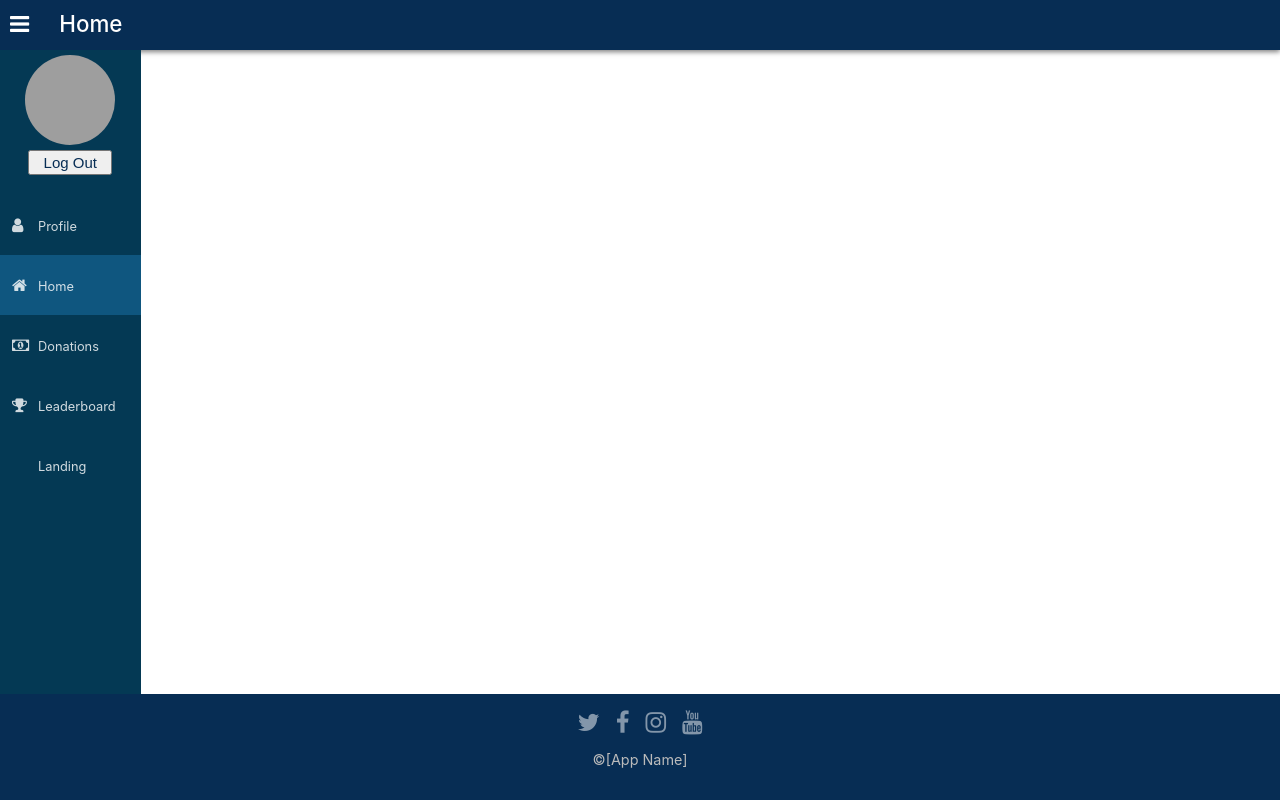
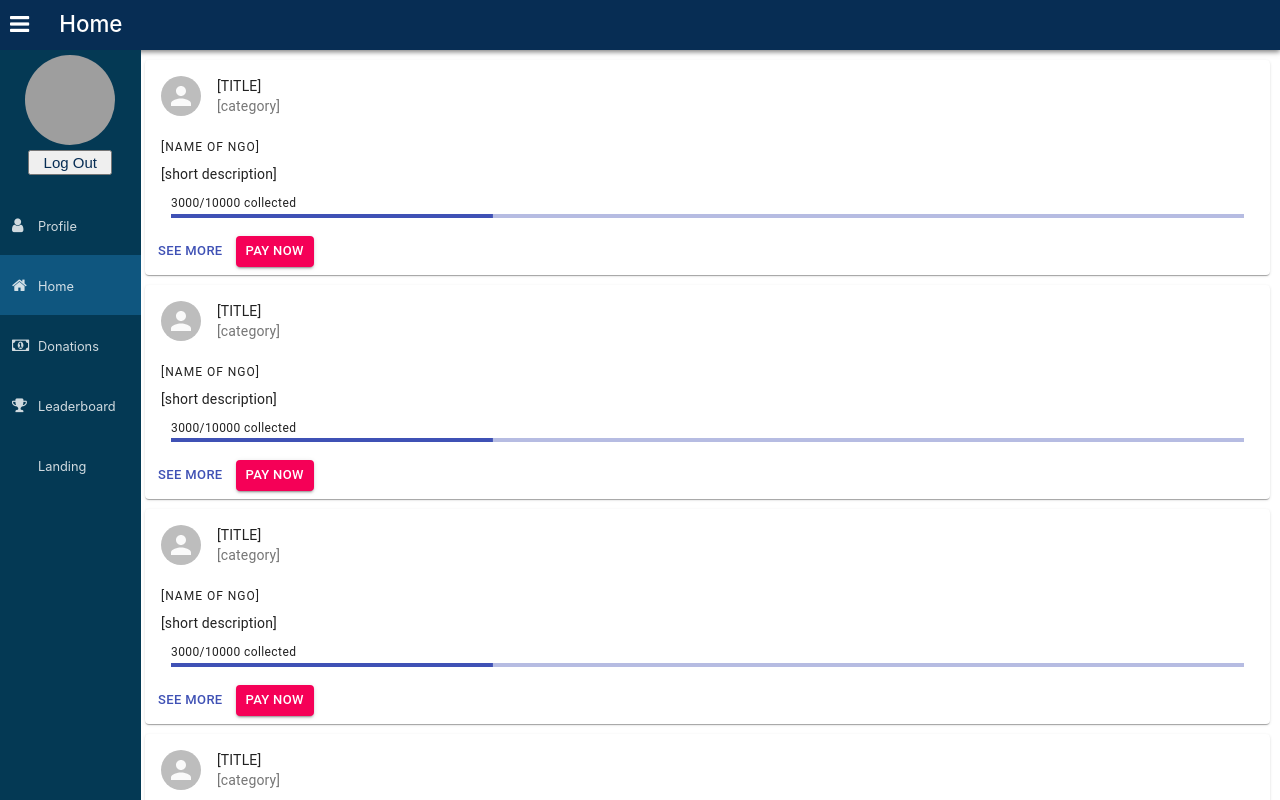
Before and after one commit to rjnrohit/One_Rupee, a React (Create React App) app in the folder one_rupee_frontend/: page /feed in a window 1280 px wide. Built offline with nearby package versions, Linux system fonts and the light colour scheme; grey boxes are pictures that could not be loaded.

Commit message:
add home page

```diff
--- a/one_rupee_frontend/package.json
+++ b/one_rupee_frontend/package.json
@@ -1,8 +1,9 @@
 {
-  "name": "lifeiitkfrontend",
+  "name": "onerupeefrontend",
   "version": "0.1.0",
   "private": true,
   "dependencies": {
+    "@material-ui/core": "^4.1.3",
     "bootstrap": "^4.1.1",
     "font-awesome": "^4.7.0",
     "react": "^16.8.6",
--- a/one_rupee_frontend/src/App.js
+++ b/one_rupee_frontend/src/App.js
@@ -3,7 +3,7 @@ import "./App.css";
 import SideBar from "./components/sidebar/sidebar";
 import TopBar from "./components/topbar/topbar";
 import Main from "./components/main";
-import Footer from "./components/pages/landing/js/footer"
+
 class App extends Component {
   constructor() {
     super();
@@ -47,7 +47,6 @@ class App extends Component {
           page={this.state.pages[this.state.activePage]}
           sidebarActive={this.state.sidebarActive}
         />
-        <Footer/>
       </React.Fragment>
     );
   }
--- a/one_rupee_frontend/src/components/main.jsx
+++ b/one_rupee_frontend/src/components/main.jsx
@@ -2,6 +2,8 @@ import React from "react";
 import Donations from "./pages/donations/Donations";
 import Landing from "./pages/landing/js/landing";
 import Profile from "./pages/profile/profile";
+import Feed from "./pages/feed/feed";
+
 const Main = props => {
   return (
     <div
@@ -13,6 +15,7 @@ const Main = props => {
       {props.page.name === "Donations" ? <Donations /> : null}
       {props.page.name === "Landing" ? <Landing /> : null}
       {props.page.name === "Profile" ? <Profile /> : null}
+      {props.page.name === "Home" ? <Feed /> : null}
     </div>
   );
 };
--- /dev/null
+++ b/one_rupee_frontend/src/components/pages/feed/feed.jsx
@@ -0,0 +1,52 @@
+import React, { Component } from "react";
+import FeedPost from "./feedPost";
+
+const samplePost = {
+  ngo: {
+    title: "[TITLE]",
+    summary:
+      "[short description]",
+    category: "[category]",
+    description:
+      "[long description]",
+    required: 10000, // amount of money required by project
+    obtained: 3000, // amount of money obtained thus far
+  },
+  type: {
+    name: "[name of ngo]",
+    image: ""
+  }
+};
+
+class Feed extends Component {
+  state = {
+    posts: []
+  };
+
+  componentDidMount() {
+    // fetch
+    this.setState({
+      posts: [
+        samplePost,
+        samplePost,
+        samplePost,
+        samplePost,
+        samplePost,
+        samplePost,
+        samplePost,
+      ]
+    });
+  }
+
+  render() {
+    return (
+      <div className="feed-container">
+        {this.state.posts.map((post, index) => (
+          <FeedPost post={post} key={index}/>
+        ))}
+      </div>
+    );
+  }
+}
+
+export default Feed;
--- /dev/null
+++ b/one_rupee_frontend/src/components/pages/feed/feedPost.jsx
@@ -0,0 +1,66 @@
+import React from "react";
+import {
+  Card,
+  CardContent,
+  CardActions,
+  CardHeader,
+  Button,
+  Avatar,
+  Typography
+} from "@material-ui/core";
+import LinearProgress from '@material-ui/core/LinearProgress';
+import PostModal from "./postModal";
+
+const FeedPost = props => {
+  const [open, setOpen] = React.useState(false);
+  const post = props.post;
+  const obtained = post.ngo.obtained;
+  const required = post.ngo.required;
+  const percentage = (obtained*100)/required;
+  const handleOpen = () => {
+    setOpen(true);
+  };
+  const handleClose = () => {
+    setOpen(false);
+  };
+  const handlePayment = () => {
+    // set up payment gateway here
+  }
+  return (
+    <Card style={{ margin: "10px 10px" }}>
+      <CardHeader
+        avatar={<Avatar src={post.type.image} />}
+        title={post.ngo.title}
+        subheader={post.ngo.category}
+      />
+
+      <CardContent style={{ padding: "0 16px" }}>
+        <Typography variant="overline">
+          {post.type.name}
+        </Typography>
+        <Typography component="p" variant="body2">
+          {post.ngo.summary}
+        </Typography>
+        <div style={{margin: "10px 10px"}}>
+        <Typography component="p" variant="caption">
+          {obtained}/{required} collected
+        </Typography>
+          <LinearProgress variant="determinate" value={percentage} />
+        </div>
+      </CardContent>
+
+      <CardActions>
+        <Button size="small" color="primary" onClick={handleOpen}>
+          See more
+        </Button>
+        <Button size="small" variant="contained" color="secondary" onClick={handlePayment}>
+          Pay now
+        </Button>
+      </CardActions>
+
+      <PostModal open={open} onClose={handleClose} post={post}/>
+    </Card>
+  );
+};
+
+export default FeedPost;
--- /dev/null
+++ b/one_rupee_frontend/src/components/pages/feed/postModal.jsx
@@ -0,0 +1,72 @@
+import React from "react";
+import { makeStyles } from "@material-ui/core/styles";
+import {
+  Typography,
+  Modal,
+  CardHeader,
+  Avatar,
+  CardContent
+} from "@material-ui/core";
+import LinearProgress from '@material-ui/core/LinearProgress';
+
+const useStyles = makeStyles(theme => ({
+  paper: {
+    flex: 1,
+    position: "absolute",
+    margin: "auto",
+    width: 300,
+    backgroundColor: theme.palette.background.paper,
+    boxShadow: theme.shadows[4],
+    padding: theme.spacing(1),
+    outline: "none"
+  },
+  cardBody: {
+    padding: "0 16px"
+  }
+}));
+
+const PostModal = props => {
+  const classes = useStyles();
+  const post = props.post;
+  const obtained = post.ngo.obtained;
+  const required = post.ngo.required;
+  const percentage = (obtained*100)/required;
+  return (
+    <Modal
+      aria-labelledby="simple-modal-title"
+      aria-describedby="simple-modal-description"
+      open={props.open}
+      onClose={props.onClose}
+      style={{
+        display: "flex",
+        justifyContent: "center",
+        alignItems: "center"
+      }}
+    >
+      <div className={classes.paper}>
+        <CardHeader
+          avatar={<Avatar src={post.type.image} />}
+          title={post.ngo.title}
+          subheader={post.ngo.category}
+        />
+        <CardContent style={{ paddingTop: 0 }}>
+          <Typography variant="overline">
+            {post.type.name}
+          </Typography>
+          <div style={{margin: "10px 10px"}}>
+            <Typography component="p" variant="caption">
+              {obtained}/{required} collected
+            </Typography>
+            <LinearProgress variant="determinate" value={percentage} />
+          </div>
+          <br></br>
+          <Typography variant="body2" id="simple-modal-description">
+            {post.ngo.description}
+          </Typography>
+        </CardContent>
+      </div>
+    </Modal>
+  );
+};
+
+export default PostModal;
```
Also changed, not shown: 1 other file (tests, documents, lock files or other folders).
